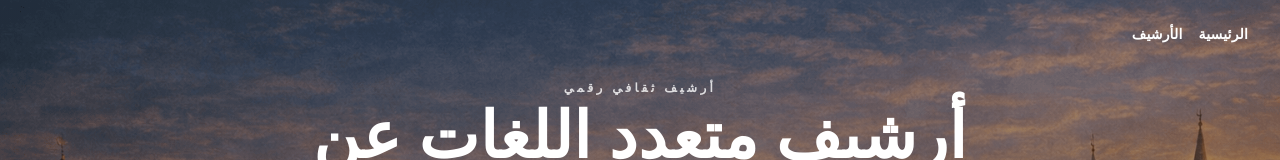
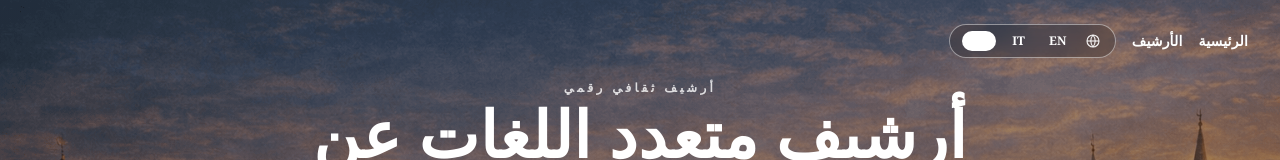
Before and after one commit to Giamal/islamicgoldenage.org, a Next.js app: page /ar in a window 1280 px wide. Shown: the top 160 px of the page. Built offline with nearby package versions, Linux system fonts and the light colour scheme; no server answers; the database is empty.

Commit message:
WIP: UIX

```diff
--- a/src/app/[locale]/page.tsx
+++ b/src/app/[locale]/page.tsx
@@ -9,6 +9,7 @@ import { notFound } from "next/navigation";
 
 import { isLocale } from "@/i18n/config";
 import type { Locale } from "@/i18n/config";
+import { localeLabels, locales } from "@/i18n/config";
 import { getPublishedLocalizedEntitiesFromDb } from "@/lib/db/content-entity-list";
 import { buildLocaleMetadata } from "@/lib/seo";
 import { getEntityTypeLabel, getHomepageCopy } from "@/lib/ui-copy";
@@ -196,6 +197,43 @@ export default async function HomePage({ params }: HomePageProps) {
             >
               {heroCopy.navExplore}
             </Link>
+            <div className="flex items-center gap-2 rounded-full border border-white/45 bg-black/20 px-3 py-1.5 backdrop-blur-sm">
+              <span className="inline-flex h-5 w-5 items-center justify-center text-white/90">
+                <svg
+                  viewBox="0 0 24 24"
+                  fill="none"
+                  stroke="currentColor"
+                  strokeWidth="1.7"
+                  className="h-4 w-4"
+                  aria-hidden="true"
+                >
+                  <circle cx="12" cy="12" r="9" />
+                  <path d="M3 12h18" />
+                  <path d="M12 3a14 14 0 0 1 0 18" />
+                  <path d="M12 3a14 14 0 0 0 0 18" />
+                </svg>
+              </span>
+              <div className="flex items-center gap-2">
+                {locales.map((localeOption) => {
+                  const isActive = localeOption === typedLocale;
+                  return (
+                    <Link
+                      key={localeOption}
+                      href={`/${localeOption}`}
+                      hrefLang={localeOption}
+                      lang={localeOption}
+                      className={`rounded-full px-2 py-0.5 text-xs font-semibold transition ${
+                        isActive
+                          ? "bg-white text-[var(--foreground)]"
+                          : "text-white/90 hover:bg-white/20 hover:text-white"
+                      }`}
+                    >
+                      {localeLabels[localeOption]}
+                    </Link>
+                  );
+                })}
+              </div>
+            </div>
           </nav>
 
           <div className="mx-auto max-w-3xl space-y-5 pt-6 text-center sm:pt-10">
```
